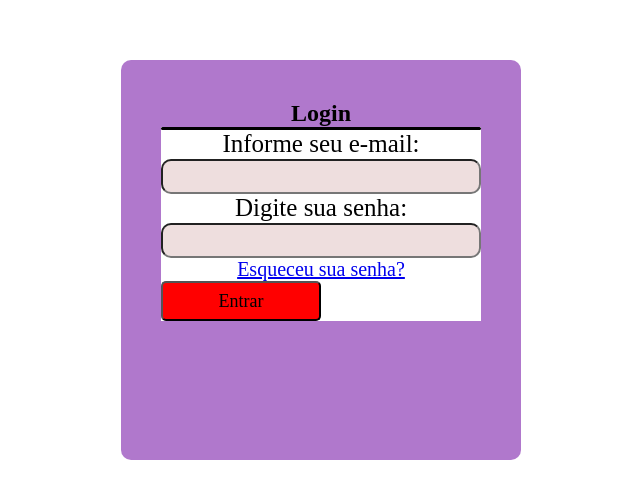
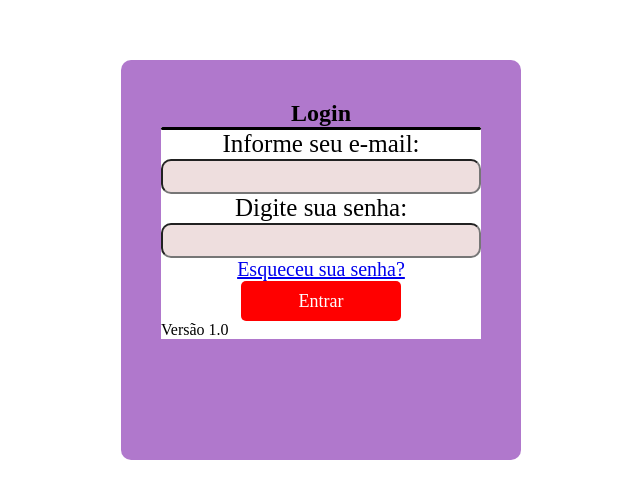
Before and after one commit to LuanPatricDeCastro/Tela_CadastroLogin, a plain HTML site: page Index.html in a window 1280 px wide. Shown: the part 140-638 px from the top of the page, without its empty margins (319-959 px from the left). Drawn offline with Linux system fonts and the light colour scheme.

Commit message:
Adicionando versão do sistema e centralizando botão entrar

```diff
--- a/Index.html
+++ b/Index.html
@@ -26,6 +26,9 @@
                 <button type = "submit" id = "botaoentrar"> Entrar </button>
             </div>
         </div>
+        <div class = "version">
+            Versão 1.0
+        </div>
     </form>
 </body>
 </html>
--- a/style.css
+++ b/style.css
@@ -65,4 +65,14 @@ body{
     align-items: right;
     font-size: large;
     height: 40px;
+    color: White;
+    border: none;
+    cursor: pointer;
+    display: block;
+    margin-left: auto;
+    margin-right: auto;
 }
+
+.login .box #botaoentrar:hover {
+    background-color: darkred;
+}
```
